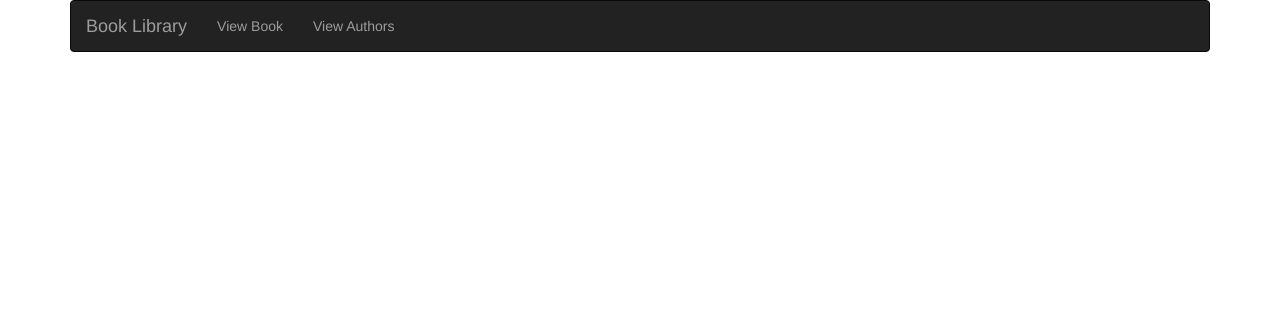
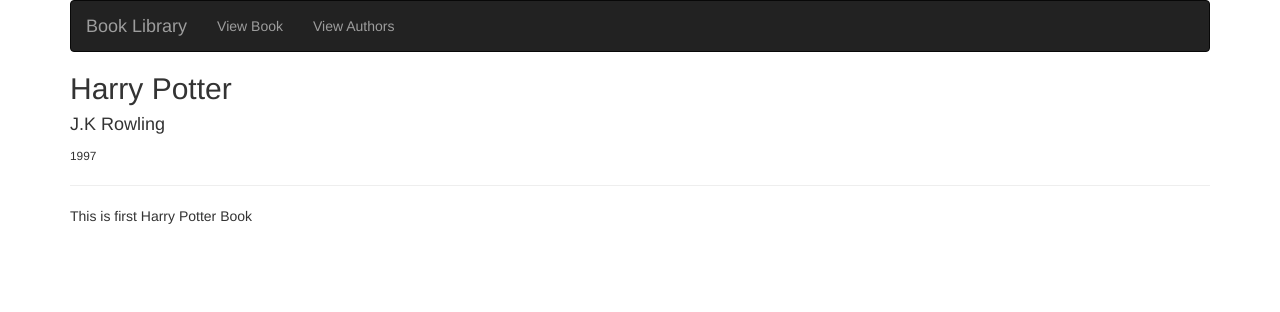
Before and after one commit to 17WDWU02/Book-Library-PHP, a PHP site: page /book.php?id=2 in a window 1280 px wide. Shown: the top 312 px of the page. Run offline with PHP 8.4, Linux system fonts and the light colour scheme; data comes from the database, SQL or seed files in the repository.

Commit message:
Can view single books and add new authors

```diff
--- a/book.php
+++ b/book.php
@@ -1,6 +1,16 @@
 <?php
+    require("templates/databaseConnection.php");
+    $currentPage = "Book";
 
-    $currentPage = "Book";
+    $id = $_GET['id'];
+    $sql = "SELECT books.id as bookID, title, year, description, name, authors.id as authorID FROM books INNER JOIN authors ON books.author_id = authors.id WHERE books.id = $id";
+    $result = mysqli_query($dbc, $sql);
+    if($result){
+        $book = mysqli_fetch_array($result, MYSQLI_ASSOC);
+    } else {
+        die("Cannot get the data for the book");
+    }
+
 
  ?>
 
@@ -16,11 +26,11 @@
 
         <?php require("templates/nav.php"); ?>
 
-          <!--   <h2>Harry Potter and the Philosopher's Stone</h2>
-            <h4>J. K. Rowling</h4>
-            <p><small>1997</small></p>
+            <h2><?= $book['title'];?></h2>
+            <h4><?= $book['name']; ?></h4>
+            <p><small><?= $book['year'];?></small></p>
             <hr>
-            <p>First Book in the Harry Potter Series</p> -->
+            <p><?= $book['description']; ?></p>
 
             <!-- <a href="editBooks.php" class="btn btn-warning">Edit Book</a> -->
 
--- a/index.php
+++ b/index.php
@@ -32,7 +32,7 @@
                     <tbody>
                         <?php foreach($books as $book): ?>
                             <tr>
-                                <td><a href=""><?=$book['title'];?></a></td>
+                                <td><a href="book.php?id=<?=$book['bookID']?>"><?=$book['title'];?></a></td>
                                 <td><?= $book['name'];?></td>
                                 <td><?= substr($book['description'], 0 , 100);  ?></td>
                                 <td><?= $book['year'];?></td>
```
Also changed, not shown: addBooks.php (+24 -7 lines).
